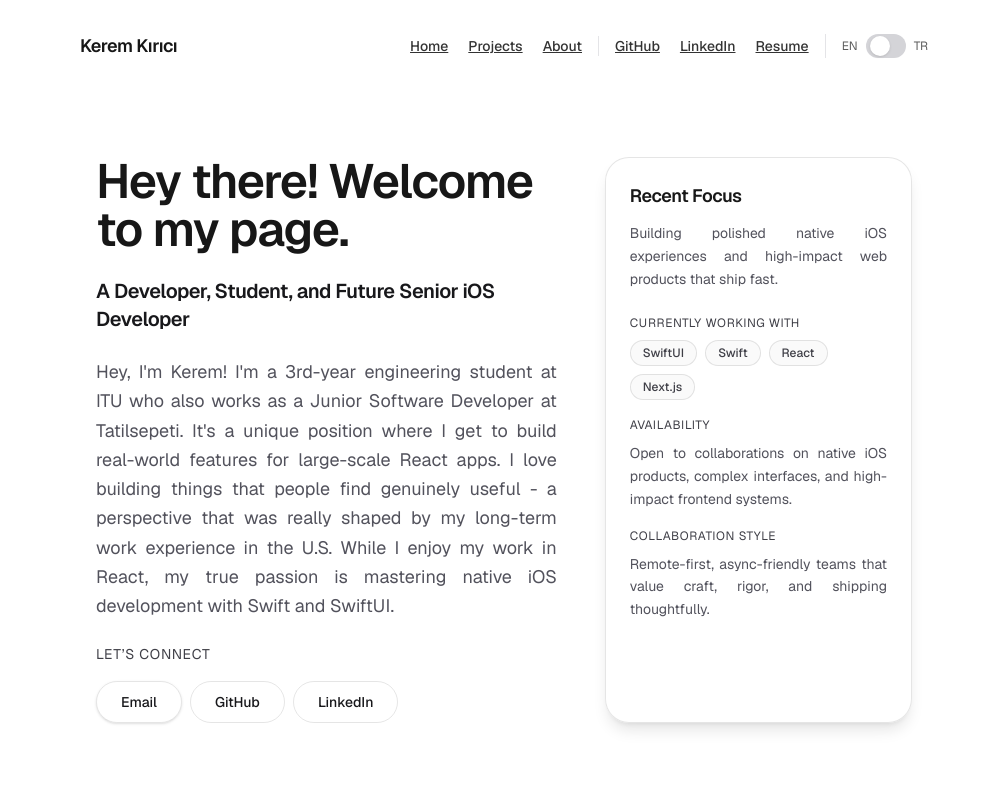
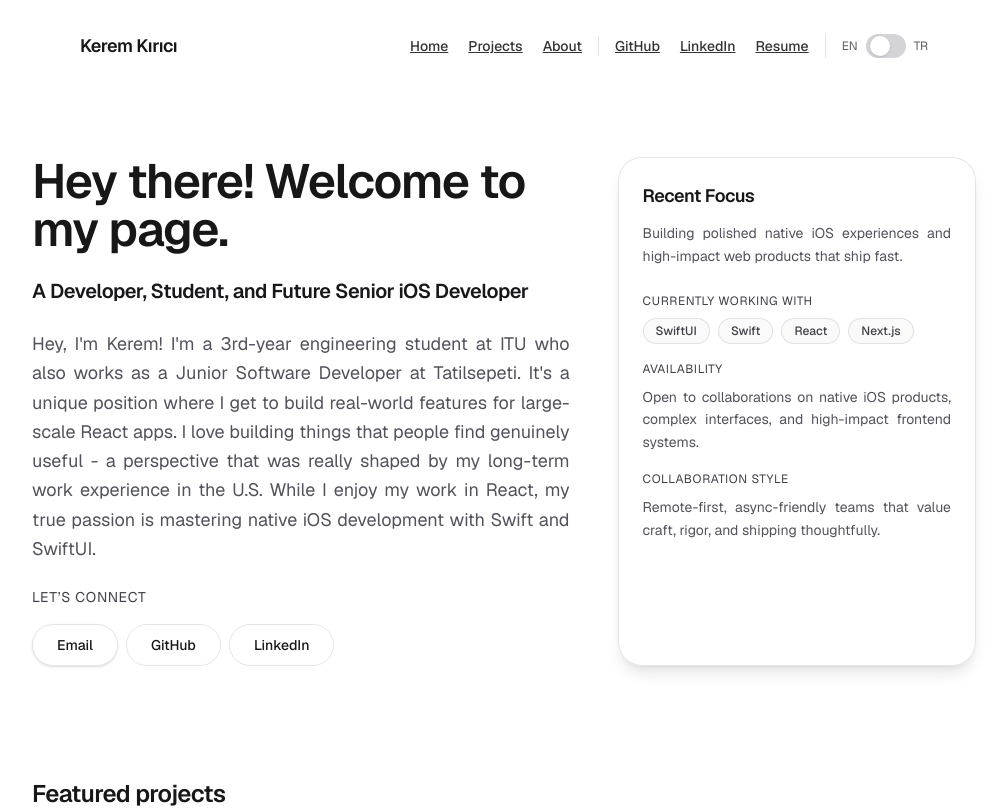
Before and after one commit to kerem-kirici/kerem-kirici.github.io, a Next.js app: page / in a window 1280 px wide. Shown: the top 808 px of the page, without its empty margins (136-1143 px from the left). Built offline with nearby package versions, Linux system fonts and the light colour scheme.

Commit message:
sayfa genişletmesi

```diff
--- a/src/app/layout.tsx
+++ b/src/app/layout.tsx
@@ -30,7 +30,7 @@ export default function RootLayout({
       <html lang="en">
         <body className={`${geistSans.variable} ${geistMono.variable} antialiased`}>
           <Header />
-          <div className="mx-auto max-w-4xl px-8 md:px-6">
+          <div className="mx-auto max-w-5xl px-8 md:px-6">
             <main>{children}</main>
             <Footer />
           </div>
```
